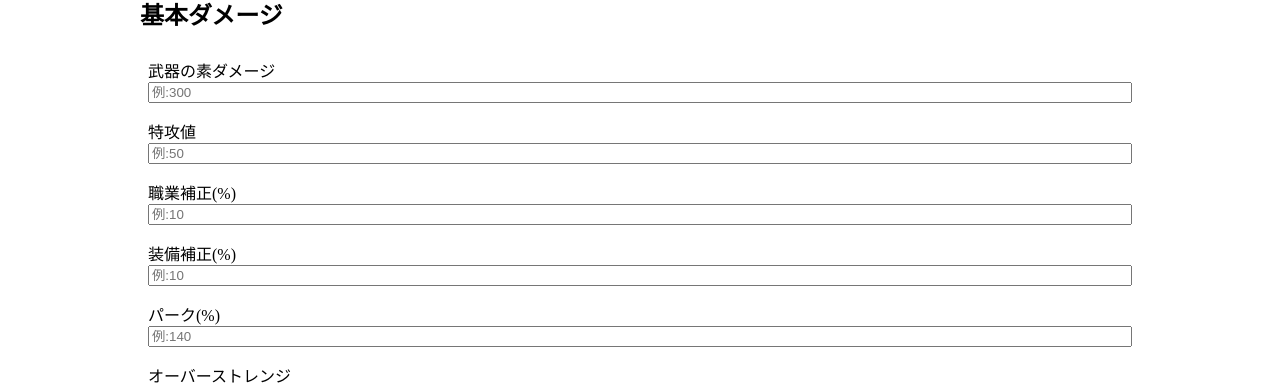
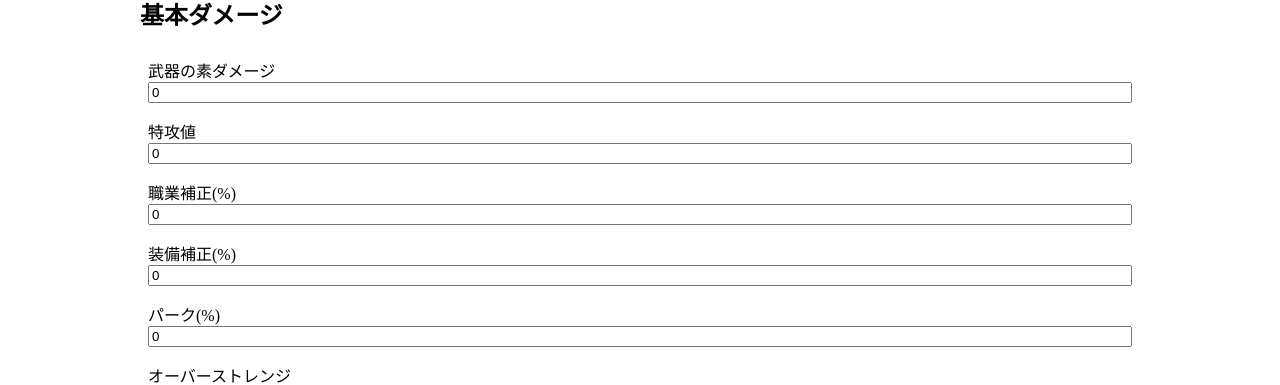
Before and after one commit to taichi3012/ThelowDamageCalculation, a Svelte app: page / in a window 1280 px wide. Shown: the part 261-646 px from the top of the page. Built offline with nearby package versions, Linux system fonts and the light colour scheme; the HTML template or start-up script is replaced by a standard one.

Commit message:
Add URLParams

```diff
--- a/src/App.svelte
+++ b/src/App.svelte
@@ -6,14 +6,14 @@
 	export let over_strength_values;
 	export let darkMode;
 
-	let weaponDamage = "";
-	let specialDamage = "";
-	let parkGain = "";
-	let jobGain = "";
-	let equipGain = "";
+	export let weaponDamage = "";
+	export let specialDamage = "";
+	export let parkGain = "";
+	export let jobGain = "";
+	export let equipGain = "";
 	let overStrength = "0";
-	let numLegendStone = "0";
-	let magicStone = {
+	export let numLegendStone = "0";
+	export let magicStone = {
 		level_1: false,
 		level_2: false,
 		level_3: false,
@@ -22,8 +22,8 @@
 		level_5: false,
 	};
 
-	let skill = "general_attack";
-	let strengthEffectLevel = 0;
+	export let skill = "general_attack";
+	export let strLevel = 0;
 
 	let result = {
 		normal: 0,
@@ -54,14 +54,45 @@
 		}
 
 		scale *= skill_data[skill].multiply;
-		scale *= strengthEffectLevel ? 1 + 0.2 * Number(strengthEffectLevel) : 1;
+		scale *= strLevel ? 1 + 0.2 * Number(strLevel) : 1;
 		scale *= 1.06 ** Number(numLegendStone);
 
 		result.normal = normal * scale;
+
+		updateURLParameters();
 	}
 
 	function applyOverStrength() {
 		parkGain = over_strength_values[Number(overStrength)];
+	}
+
+	function updateURLParameters() {
+		const url = new URL(window.location);
+		const params = new URLSearchParams();
+
+		if (weaponDamage) params.set("wd", weaponDamage.toString(36));
+		if (specialDamage) params.set("sd", specialDamage.toString(36));
+		if (parkGain) params.set("pg", parkGain.toString(36));
+		if (jobGain) params.set("jg", jobGain.toString(36));
+		if (equipGain) params.set("eg", equipGain.toString(36));
+		if (numLegendStone !== "0") params.set("ns", numLegendStone.toString(36));
+
+		if (skill !== "general_attack") params.set("sk", skill);
+
+		const ms = Object.keys(magicStone).reduce((acc, cur) => {
+			return acc + (magicStone[cur] ? 1 : 0);
+		}, "");
+
+		if (ms !== "000000") {
+			params.set("ms", ms);
+		}
+
+		if (strLevel) {
+			params.set("str", strLevel.toString(36));
+		}
+
+		url.search = params.toString();
+		window.history.replaceState({}, "", url);
 	}
 </script>
 
@@ -164,7 +195,7 @@
 					</section>
 					<section>
 						<label for="strengthEffectInput">攻撃力上昇エフェクトLv</label>
-						<input type="number" placeholder="例:5" bind:value={strengthEffectLevel} />
+						<input type="number" placeholder="例:5" bind:value={strLevel} />
 					</section>
 				</div>
 			</div>
--- a/src/main.js
+++ b/src/main.js
@@ -8,6 +8,7 @@ const app = new App({
 		skill_data,
 		over_strength_values,
 		darkMode: localStorage.getItem("dark_mode") == "true",
+		...parseURLParams(),
 	},
 });
 
@@ -22,4 +23,32 @@ export function applyTheme() {
 	}
 }
 
+export function parseURLParams() {
+	const params = new URLSearchParams(location.search);
+	const parsed = {
+		weaponDamage: params.has("wd") ? parseInt(params.get("wd"), 36) : 0,
+		specialDamage: params.has("sd") ? parseInt(params.get("sd"), 36) : 0,
+		parkGain: params.has("pg") ? parseInt(params.get("pg"), 36) : 0,
+		jobGain: params.has("jg") ? parseInt(params.get("jg"), 36) : 0,
+		equipGain: params.has("eg") ? parseInt(params.get("eg"), 36) : 0,
+		numLegendStone: params.has("ns") ? parseInt(params.get("ns"), 36) : "0",
+		skill: params.has("sk") ? params.get("sk") : "general_attack",
+		strLevel: params.has("str") ? parseInt(params.get("str"), 36) : 0,
+	};
+
+	if (params.has("ms")) {
+		const flg = parseInt(params.get("ms"), 2);
+		parsed["magicStone"] = {
+			level_1: ((flg >> 5) & 1) == 1,
+			level_2: ((flg >> 4) & 1) == 1,
+			level_3: ((flg >> 3) & 1) == 1,
+			level_4: ((flg >> 2) & 1) == 1,
+			"level_4.5": ((flg >> 1) & 1) == 1,
+			level_5: ((flg >> 0) & 1) == 1,
+		};
+	}
+
+	return parsed;
+}
+
 export default app;
```
Also changed, not shown: 2 other files (tests, documents, lock files or other folders).
